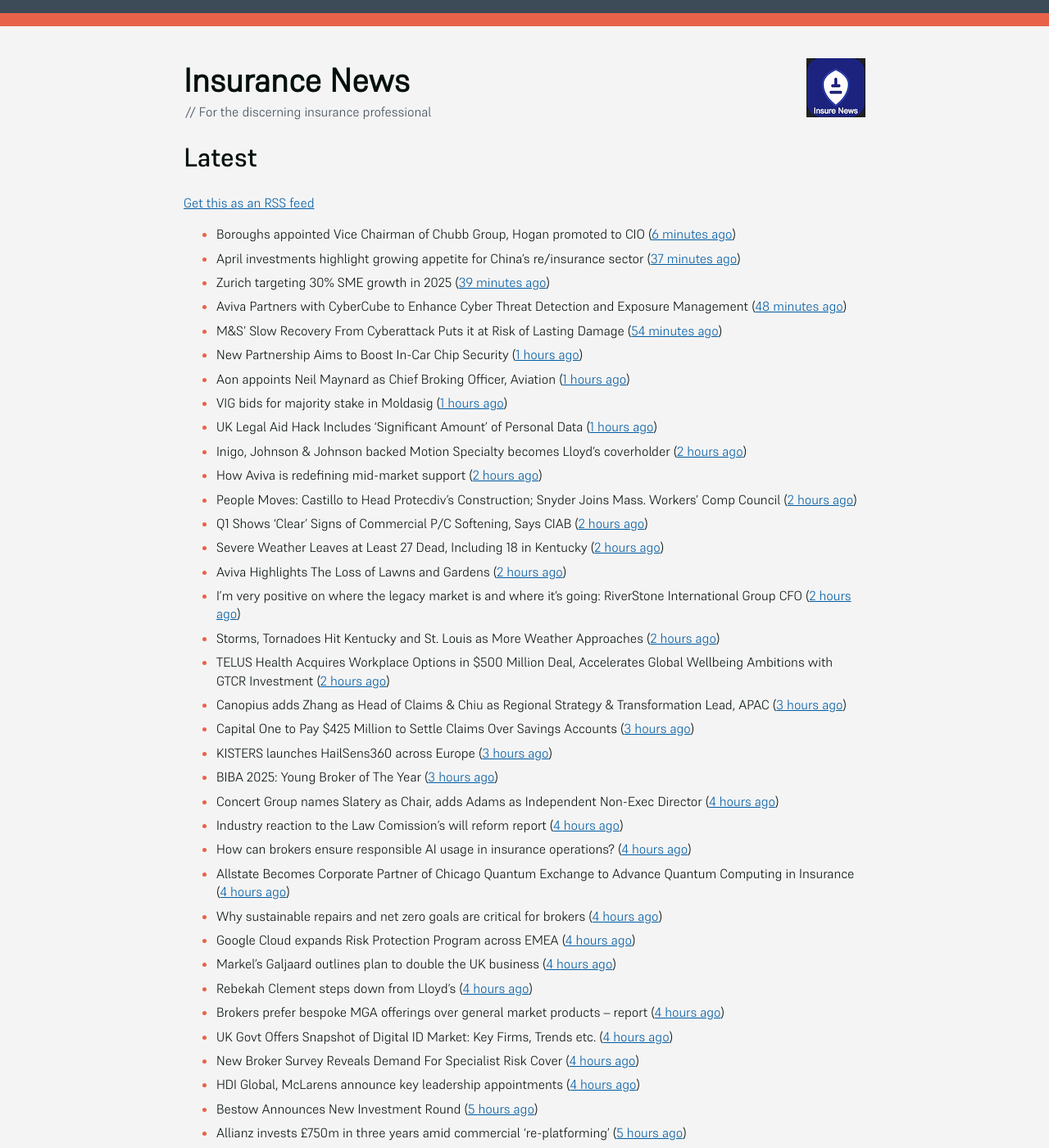
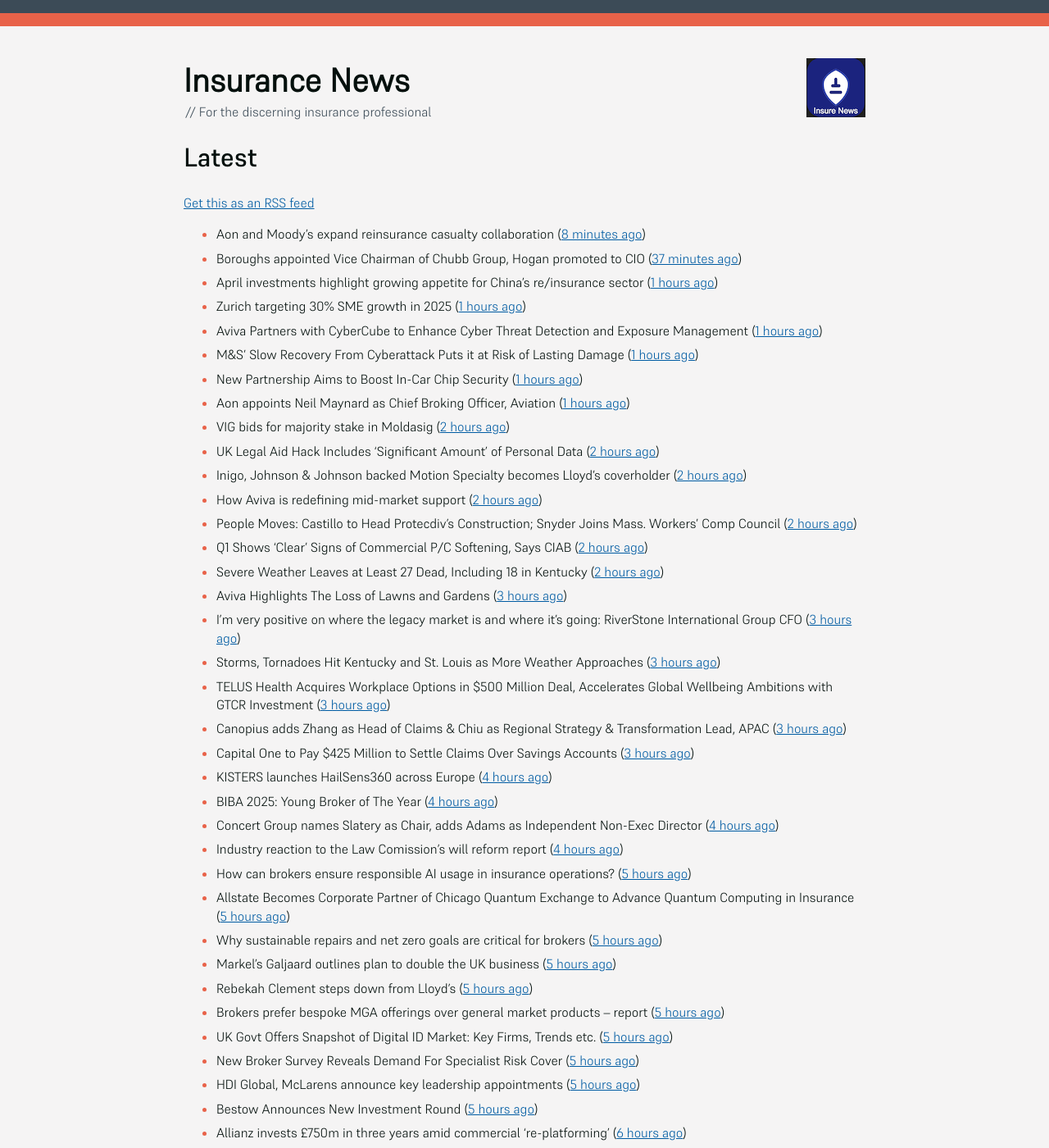
Before and after one commit to mat-0/feeds.thechels.uk, a Jekyll site: the page built from index.md, in a window 1280 px wide and 1400 px high. Shown: the whole window at 82% size. Built offline with Jekyll 4.4.1, drawn with Linux system fonts in a browser that asks for light colours; some of the changed text lies outside the part shown.

Commit message:
New Feed

```diff
--- a/index.md
+++ b/index.md
@@ -8,72 +8,72 @@ description: Latest Updates
 [Get this as an RSS feed](/feed.rss)
 
 <!-- news_marker starts -->
-- Boroughs appointed Vice Chairman of Chubb Group, Hogan promoted to CIO ([6 minutes ago](https://www.reinsurancene.ws/boroughs-appointed-vice-chairman-of-chubb-group-hogan-promoted-to-cio/))
-- April investments highlight growing appetite for China’s re/insurance sector ([37 minutes ago](https://www.reinsurancene.ws/april-investments-highlight-growing-appetite-for-chinas-re-insurance-sector/))
-- Zurich targeting 30% SME growth in 2025 ([39 minutes ago](https://www.postonline.co.uk/news/7957779/zurich-targeting-30-sme-growth-in-2025))
-- Aviva Partners with CyberCube to Enhance Cyber Threat Detection and Exposure Management ([48 minutes ago](https://www.insurtechinsights.com/aviva-partners-with-cybercube-to-enhance-cyber-threat-detection-and-exposure-management/))
-- M&S’ Slow Recovery From Cyberattack Puts it at Risk of Lasting Damage ([54 minutes ago](https://www.insurancejournal.com/news/international/2025/05/19/824356.htm))
+- Aon and Moody’s expand reinsurance casualty collaboration ([8 minutes ago](https://www.reinsurancene.ws/aon-and-moodys-expand-reinsurance-casualty-collaboration/))
+- Boroughs appointed Vice Chairman of Chubb Group, Hogan promoted to CIO ([37 minutes ago](https://www.reinsurancene.ws/boroughs-appointed-vice-chairman-of-chubb-group-hogan-promoted-to-cio/))
+- April investments highlight growing appetite for China’s re/insurance sector ([1 hours ago](https://www.reinsurancene.ws/april-investments-highlight-growing-appetite-for-chinas-re-insurance-sector/))
+- Zurich targeting 30% SME growth in 2025 ([1 hours ago](https://www.postonline.co.uk/news/7957779/zurich-targeting-30-sme-growth-in-2025))
+- Aviva Partners with CyberCube to Enhance Cyber Threat Detection and Exposure Management ([1 hours ago](https://www.insurtechinsights.com/aviva-partners-with-cybercube-to-enhance-cyber-threat-detection-and-exposure-management/))
+- M&S’ Slow Recovery From Cyberattack Puts it at Risk of Lasting Damage ([1 hours ago](https://www.insurancejournal.com/news/international/2025/05/19/824356.htm))
 - New Partnership Aims to Boost In-Car Chip Security ([1 hours ago](https://insurance-edge.net/2025/05/19/new-partnership-aims-to-boost-in-car-chip-security/))
 - Aon appoints Neil Maynard as Chief Broking Officer, Aviation ([1 hours ago](https://www.reinsurancene.ws/aon-appoints-neil-maynard-as-chief-broking-officer-aviation/))
-- VIG bids for majority stake in Moldasig ([1 hours ago](https://www.reinsurancene.ws/vig-bids-for-majority-stake-in-moldasig/))
-- UK Legal Aid Hack Includes ‘Significant Amount’ of Personal Data ([1 hours ago](https://www.insurancejournal.com/news/international/2025/05/19/824353.htm))
+- VIG bids for majority stake in Moldasig ([2 hours ago](https://www.reinsurancene.ws/vig-bids-for-majority-stake-in-moldasig/))
+- UK Legal Aid Hack Includes ‘Significant Amount’ of Personal Data ([2 hours ago](https://www.insurancejournal.com/news/international/2025/05/19/824353.htm))
 - Inigo, Johnson & Johnson backed Motion Specialty becomes Lloyd’s coverholder ([2 hours ago](https://www.reinsurancene.ws/inigo-johnson-johnson-backed-motion-specialty-becomes-lloyds-coverholder/))
 - How Aviva is redefining mid-market support ([2 hours ago](https://www.insurancebusinessmag.com/uk/news/breaking-news/how-aviva-is-redefining-midmarket-support-535375.aspx))
 - People Moves: Castillo to Head Protecdiv’s Construction; Snyder Joins Mass. Workers’ Comp Council ([2 hours ago](https://www.insurancejournal.com/news/east/2025/05/19/823716.htm))
 - Q1 Shows ‘Clear’ Signs of Commercial P/C Softening, Says CIAB ([2 hours ago](https://www.insurancejournal.com/news/national/2025/05/19/824328.htm))
 - Severe Weather Leaves at Least 27 Dead, Including 18 in Kentucky ([2 hours ago](https://www.insurancejournal.com/news/southeast/2025/05/19/824341.htm))
-- Aviva Highlights The Loss of Lawns and Gardens ([2 hours ago](https://insurance-edge.net/2025/05/19/aviva-highlights-the-loss-of-lawns-and-gardens/))
-- I’m very positive on where the legacy market is and where it’s going: RiverStone International Group CFO ([2 hours ago](https://www.reinsurancene.ws/im-very-positive-on-where-the-legacy-market-is-and-where-its-going-riverstone-international-group-cfo/))
-- Storms, Tornadoes Hit Kentucky and St. Louis as More Weather Approaches ([2 hours ago](https://www.insurancejournal.com/news/southeast/2025/05/19/824329.htm))
-- TELUS Health Acquires Workplace Options in $500 Million Deal, Accelerates Global Wellbeing Ambitions with GTCR Investment ([2 hours ago](https://www.insurtechinsights.com/telus-health-acquires-workplace-options-in-500-million-deal-accelerates-global-wellbeing-ambitions-with-gtcr-investment/))
+- Aviva Highlights The Loss of Lawns and Gardens ([3 hours ago](https://insurance-edge.net/2025/05/19/aviva-highlights-the-loss-of-lawns-and-gardens/))
+- I’m very positive on where the legacy market is and where it’s going: RiverStone International Group CFO ([3 hours ago](https://www.reinsurancene.ws/im-very-positive-on-where-the-legacy-market-is-and-where-its-going-riverstone-international-group-cfo/))
+- Storms, Tornadoes Hit Kentucky and St. Louis as More Weather Approaches ([3 hours ago](https://www.insurancejournal.com/news/southeast/2025/05/19/824329.htm))
+- TELUS Health Acquires Workplace Options in $500 Million Deal, Accelerates Global Wellbeing Ambitions with GTCR Investment ([3 hours ago](https://www.insurtechinsights.com/telus-health-acquires-workplace-options-in-500-million-deal-accelerates-global-wellbeing-ambitions-with-gtcr-investment/))
 - Canopius adds Zhang as Head of Claims & Chiu as Regional Strategy & Transformation Lead, APAC ([3 hours ago](https://www.reinsurancene.ws/canopius-adds-zhang-as-head-of-claims-chiu-as-regional-strategy-transformation-lead-apac/))
 - Capital One to Pay $425 Million to Settle Claims Over Savings Accounts ([3 hours ago](https://www.insurancejournal.com/news/east/2025/05/19/824323.htm))
-- KISTERS launches HailSens360 across Europe ([3 hours ago](https://www.reinsurancene.ws/kisters-launches-hailsens360-across-europe/))
-- BIBA 2025: Young Broker of The Year ([3 hours ago](https://insurance-edge.net/2025/05/19/biba-2025-young-broker-of-the-year/))
+- KISTERS launches HailSens360 across Europe ([4 hours ago](https://www.reinsurancene.ws/kisters-launches-hailsens360-across-europe/))
+- BIBA 2025: Young Broker of The Year ([4 hours ago](https://insurance-edge.net/2025/05/19/biba-2025-young-broker-of-the-year/))
 - Concert Group names Slatery as Chair, adds Adams as Independent Non-Exec Director ([4 hours ago](https://www.reinsurancene.ws/concert-group-names-slatery-as-chair-adds-adams-as-independent-non-exec-director/))
 - Industry reaction to the Law Comission’s will reform report ([4 hours ago](https://ifamagazine.com/industry-reaction-to-the-law-comissions-will-reform-report/))
-- How can brokers ensure responsible AI usage in insurance operations? ([4 hours ago](https://www.insurancebusinessmag.com/uk/news/technology/how-can-brokers-ensure-responsible-ai-usage-in-insurance-operations-536137.aspx))
-- Allstate Becomes Corporate Partner of Chicago Quantum Exchange to Advance Quantum Computing in Insurance ([4 hours ago](https://www.insurtechinsights.com/allstate-becomes-corporate-partner-of-chicago-quantum-exchange-to-advance-quantum-computing-in-insurance/))
-- Why sustainable repairs and net zero goals are critical for brokers ([4 hours ago](https://www.insurancebusinessmag.com/uk/news/environmental/why-sustainable-repairs-and-net-zero-goals-are-critical-for-brokers-536136.aspx))
-- Google Cloud expands Risk Protection Program across EMEA ([4 hours ago](https://www.reinsurancene.ws/google-cloud-expands-risk-protection-program-across-emea/))
-- Markel’s Galjaard outlines plan to double the UK business ([4 hours ago](https://www.postonline.co.uk/news/7957775/markels-galjaard-outlines-plan-to-double-the-uk-business))
-- Rebekah Clement steps down from Lloyd's ([4 hours ago](https://www.insurancebusinessmag.com/uk/news/breaking-news/rebekah-clement-steps-down-from-lloyds-536135.aspx))
-- Brokers prefer bespoke MGA offerings over general market products – report ([4 hours ago](https://www.insurancebusinessmag.com/uk/news/breaking-news/brokers-prefer-bespoke-mga-offerings-over-general-market-products--report-536134.aspx))
-- UK Govt Offers Snapshot of Digital ID Market: Key Firms, Trends etc. ([4 hours ago](https://insurance-edge.net/2025/05/19/uk-govt-offers-snapshot-of-digital-id-market-key-firms-trends-etc/))
-- New Broker Survey Reveals Demand For Specialist Risk Cover ([4 hours ago](https://insurance-edge.net/2025/05/19/new-broker-survey-reveals-demand-for-specialist-risk-cover/))
-- HDI Global, McLarens announce key leadership appointments ([4 hours ago](https://www.insurancebusinessmag.com/uk/news/breaking-news/hdi-global-mclarens-announce-key-leadership-appointments-536132.aspx))
+- How can brokers ensure responsible AI usage in insurance operations? ([5 hours ago](https://www.insurancebusinessmag.com/uk/news/technology/how-can-brokers-ensure-responsible-ai-usage-in-insurance-operations-536137.aspx))
+- Allstate Becomes Corporate Partner of Chicago Quantum Exchange to Advance Quantum Computing in Insurance ([5 hours ago](https://www.insurtechinsights.com/allstate-becomes-corporate-partner-of-chicago-quantum-exchange-to-advance-quantum-computing-in-insurance/))
+- Why sustainable repairs and net zero goals are critical for brokers ([5 hours ago](https://www.insurancebusinessmag.com/uk/news/environmental/why-sustainable-repairs-and-net-zero-goals-are-critical-for-brokers-536136.aspx))
+- Markel’s Galjaard outlines plan to double the UK business ([5 hours ago](https://www.postonline.co.uk/news/7957775/markels-galjaard-outlines-plan-to-double-the-uk-business))
+- Rebekah Clement steps down from Lloyd's ([5 hours ago](https://www.insurancebusinessmag.com/uk/news/breaking-news/rebekah-clement-steps-down-from-lloyds-536135.aspx))
+- Brokers prefer bespoke MGA offerings over general market products – report ([5 hours ago](https://www.insurancebusinessmag.com/uk/news/breaking-news/brokers-prefer-bespoke-mga-offerings-over-general-market-products--report-536134.aspx))
+- UK Govt Offers Snapshot of Digital ID Market: Key Firms, Trends etc. ([5 hours ago](https://insurance-edge.net/2025/05/19/uk-govt-offers-snapshot-of-digital-id-market-key-firms-trends-etc/))
+- New Broker Survey Reveals Demand For Specialist Risk Cover ([5 hours ago](https://insurance-edge.net/2025/05/19/new-broker-survey-reveals-demand-for-specialist-risk-cover/))
+- HDI Global, McLarens announce key leadership appointments ([5 hours ago](https://www.insurancebusinessmag.com/uk/news/breaking-news/hdi-global-mclarens-announce-key-leadership-appointments-536132.aspx))
 - Bestow Announces New Investment Round ([5 hours ago](https://insurance-edge.net/2025/05/19/bestow-announces-new-investment-round/))
-- Allianz invests £750m in three years amid commercial ‘re-platforming’ ([5 hours ago](https://www.postonline.co.uk/news/7957771/allianz-invests-ps750m-in-three-years-amid-commercial-replatforming))
-- Aviva and CyberCube track cyber attackers’ behaviour ([5 hours ago](https://www.postonline.co.uk/news/7957778/aviva-and-cybercube-track-cyber-attackers-behaviour))
+- Allianz invests £750m in three years amid commercial ‘re-platforming’ ([6 hours ago](https://www.postonline.co.uk/news/7957771/allianz-invests-ps750m-in-three-years-amid-commercial-replatforming))
+- Aviva and CyberCube track cyber attackers’ behaviour ([6 hours ago](https://www.postonline.co.uk/news/7957778/aviva-and-cybercube-track-cyber-attackers-behaviour))
 - How does AI figure into insurers' growth plans? ([6 hours ago](https://www.dig-in.com/list/how-does-ai-figure-into-insurers-growth-plans))
 - EnergyAustralia Apologizes to Customers After Greenwashing Case ([6 hours ago](https://www.insurancejournal.com/news/international/2025/05/19/824194.htm))
-- Sedgwick’s Blunt says lack of future insurance CEOs is ‘our fault’ ([6 hours ago](https://www.postonline.co.uk/news/7957772/sedgwicks-blunt-says-lack-of-future-insurance-ceos-is-our-fault))
+- Sedgwick’s Blunt says lack of future insurance CEOs is ‘our fault’ ([7 hours ago](https://www.postonline.co.uk/news/7957772/sedgwicks-blunt-says-lack-of-future-insurance-ceos-is-our-fault))
 - UK’s Anglian Water Fined £1.4 Million Over Drinking Water Failures ([7 hours ago](https://www.insurancejournal.com/news/international/2025/05/19/824185.htm))
 - Insurance figures richer than The King revealed ([7 hours ago](https://www.postonline.co.uk/news/7957777/insurance-figures-richer-than-the-king-revealed))
-- Crypto High-Rollers Go Big on Bodyguards to Deter Kidnappers ([7 hours ago](https://www.insurancejournal.com/news/international/2025/05/19/824178.htm))
+- Crypto High-Rollers Go Big on Bodyguards to Deter Kidnappers ([8 hours ago](https://www.insurancejournal.com/news/international/2025/05/19/824178.htm))
 - Estonia Says Russia Detained Tanker in Baltic Sea ([8 hours ago](https://www.insurancejournal.com/news/international/2025/05/19/824175.htm))
 - TBIG's Deva Risk acquires David Vaughan & Co ([9 hours ago](https://www.insurancebusinessmag.com/uk/news/breaking-news/tbigs-deva-risk-acquires-david-vaughan-and-co-536120.aspx))
 - Rising gold prices – experts urge homeowners to check insurance ([9 hours ago](https://www.insurancebusinessmag.com/uk/news/property-insurance/rising-gold-prices--experts-urge-homeowners-to-check-insurance-536119.aspx))
 - Motor insurance premiums rise again amid personal injury guidelines ([9 hours ago](https://www.insurancebusinessmag.com/uk/news/auto-motor/motor-insurance-premiums-rise-again-amid-personal-injury-guidelines-536118.aspx))
 - West of England P&I Club sees combined ratio sink ([9 hours ago](https://www.insurancebusinessmag.com/uk/news/marine/west-of-england-pandi-club-sees-combined-ratio-sink-536117.aspx))
 - Captives to Remain Viable as Market Softens: RIMS Panel ([9 hours ago](https://www.insurancejournal.com/news/national/2025/05/19/823940.htm))
-- Texas Stock Exchange CEO Sees State Muscling In on NYC, Delaware ([9 hours ago](https://www.insurancejournal.com/news/southcentral/2025/05/19/824129.htm))
+- Texas Stock Exchange CEO Sees State Muscling In on NYC, Delaware ([10 hours ago](https://www.insurancejournal.com/news/southcentral/2025/05/19/824129.htm))
 - Sedgwick: Number of Recalled Products in US Rose 25% in First Quarter ([10 hours ago](https://www.insurancejournal.com/news/national/2025/05/19/824155.htm))
-- Complaints About Florida Insurers Have More Than Doubled in 5 Years, or Have They? ([10 hours ago](https://www.insurancejournal.com/news/southeast/2025/05/19/824138.htm))
-- Maine Lawmakers Thwart Move to Allow Mennonites to Self-Insure ([10 hours ago](https://www.insurancejournal.com/news/east/2025/05/19/824161.htm))
-- Washington Roofing Company Fined $300K After Worker Falls From Roof ([10 hours ago](https://www.insurancejournal.com/news/west/2025/05/19/823964.htm))
-- Judge Scraps LA Sparks Player’s WNBA Suit; Can Pursue Claim Against Las Vegas Aces ([10 hours ago](https://www.insurancejournal.com/news/west/2025/05/19/824106.htm))
-- Diary of an Insurer: Gallagher’s Ayshea King ([10 hours ago](https://www.postonline.co.uk/broker/7957466/diary-of-an-insurer-gallaghers-ayshea-king))
-- Claims service improves but regional delivery varies ([10 hours ago](https://www.postonline.co.uk/claims/7957673/claims-service-improves-but-regional-delivery-varies))
-- Pairing Parametric and Standard Insurance Will Become More Common: East Carolina University Students ([15 hours ago](https://www.insurancejournal.com/magazines/mag-features/2025/05/19/823760.htm))
-- Distracted Drivers Are Overconfident; 20% Still Texting While Driving ([15 hours ago](https://www.insurancejournal.com/magazines/mag-features/2025/05/19/823759.htm))
-- Trouble Brewing? 6 New Risks for Winery and Brewery Clients ([15 hours ago](https://www.insurancejournal.com/magazines/mag-features/2025/05/19/823758.htm))
-- Business Moves ([15 hours ago](https://www.insurancejournal.com/magazines/mag-business-moves/2025/05/19/823757.htm))
-- Perpetuation Planning – Part Two ([15 hours ago](https://www.insurancejournal.com/magazines/mag-features/2025/05/19/823756.htm))
-- Diversification, Risk Modeling Top of Mind for Carriers as Cyber Liability Market Softens ([15 hours ago](https://www.insurancejournal.com/magazines/mag-features/2025/05/19/823755.htm))
-- New York High Court Unleashes Expanded Liability for Pet Owners ([15 hours ago](https://www.insurancejournal.com/magazines/mag-features/2025/05/19/823754.htm))
-- How IoT complements Plymouth Rock's coverage strategy ([19 hours ago](https://www.dig-in.com/news/plymouth-rock-uses-iot-technology-to-manage-risks))
-- Independent agents need data support to use agentic AI ([20 hours ago](https://www.dig-in.com/news/independent-agents-need-data-support-to-use-agentic-ai))
+- Complaints About Florida Insurers Have More Than Doubled in 5 Years, or Have They? ([11 hours ago](https://www.insurancejournal.com/news/southeast/2025/05/19/824138.htm))
+- Maine Lawmakers Thwart Move to Allow Mennonites to Self-Insure ([11 hours ago](https://www.insurancejournal.com/news/east/2025/05/19/824161.htm))
+- Washington Roofing Company Fined $300K After Worker Falls From Roof ([11 hours ago](https://www.insurancejournal.com/news/west/2025/05/19/823964.htm))
+- Judge Scraps LA Sparks Player’s WNBA Suit; Can Pursue Claim Against Las Vegas Aces ([11 hours ago](https://www.insurancejournal.com/news/west/2025/05/19/824106.htm))
+- Diary of an Insurer: Gallagher’s Ayshea King ([11 hours ago](https://www.postonline.co.uk/broker/7957466/diary-of-an-insurer-gallaghers-ayshea-king))
+- Claims service improves but regional delivery varies ([11 hours ago](https://www.postonline.co.uk/claims/7957673/claims-service-improves-but-regional-delivery-varies))
+- Pairing Parametric and Standard Insurance Will Become More Common: East Carolina University Students ([16 hours ago](https://www.insurancejournal.com/magazines/mag-features/2025/05/19/823760.htm))
+- Distracted Drivers Are Overconfident; 20% Still Texting While Driving ([16 hours ago](https://www.insurancejournal.com/magazines/mag-features/2025/05/19/823759.htm))
+- Trouble Brewing? 6 New Risks for Winery and Brewery Clients ([16 hours ago](https://www.insurancejournal.com/magazines/mag-features/2025/05/19/823758.htm))
+- Business Moves ([16 hours ago](https://www.insurancejournal.com/magazines/mag-business-moves/2025/05/19/823757.htm))
+- Perpetuation Planning – Part Two ([16 hours ago](https://www.insurancejournal.com/magazines/mag-features/2025/05/19/823756.htm))
+- Diversification, Risk Modeling Top of Mind for Carriers as Cyber Liability Market Softens ([16 hours ago](https://www.insurancejournal.com/magazines/mag-features/2025/05/19/823755.htm))
+- New York High Court Unleashes Expanded Liability for Pet Owners ([16 hours ago](https://www.insurancejournal.com/magazines/mag-features/2025/05/19/823754.htm))
+- How IoT complements Plymouth Rock's coverage strategy ([20 hours ago](https://www.dig-in.com/news/plymouth-rock-uses-iot-technology-to-manage-risks))
+- Independent agents need data support to use agentic AI ([21 hours ago](https://www.dig-in.com/news/independent-agents-need-data-support-to-use-agentic-ai))
 - Basel Committee resists US pressure to downplay climate risk ([3 days ago](https://www.dig-in.com/articles/basel-committee-resists-us-pressure-to-downplay-climate-risk))
 - Cable Insurance Teams Up with TruckerCloud to Enhance Telematics Capabilities ([3 days ago](https://www.insurtechinsights.com/cable-insurance-teams-up-with-truckercloud-to-enhance-telematics-capabilities/))
 - McLarens aims for net zero by 2050 ([3 days ago](https://www.postonline.co.uk/news/7957770/mclarens-aims-for-net-zero-by-2050))
```
